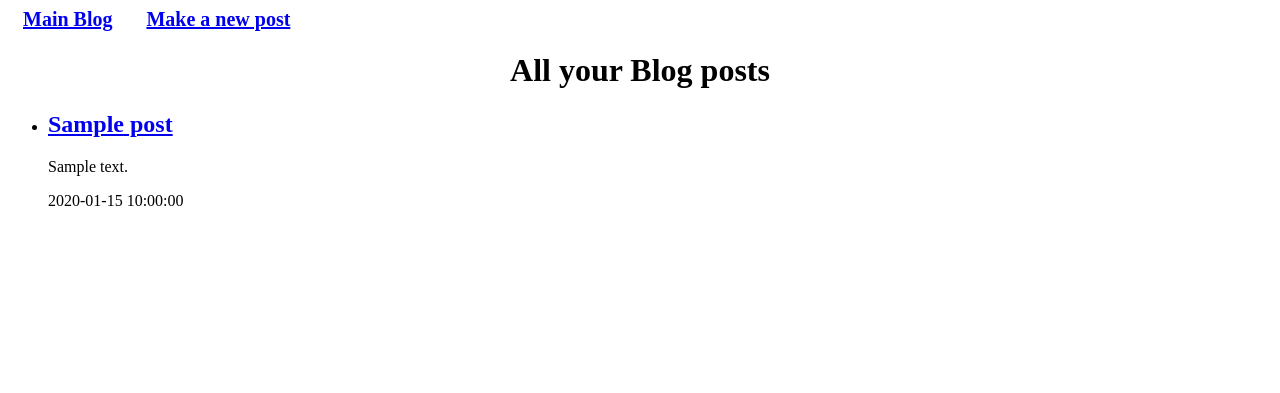
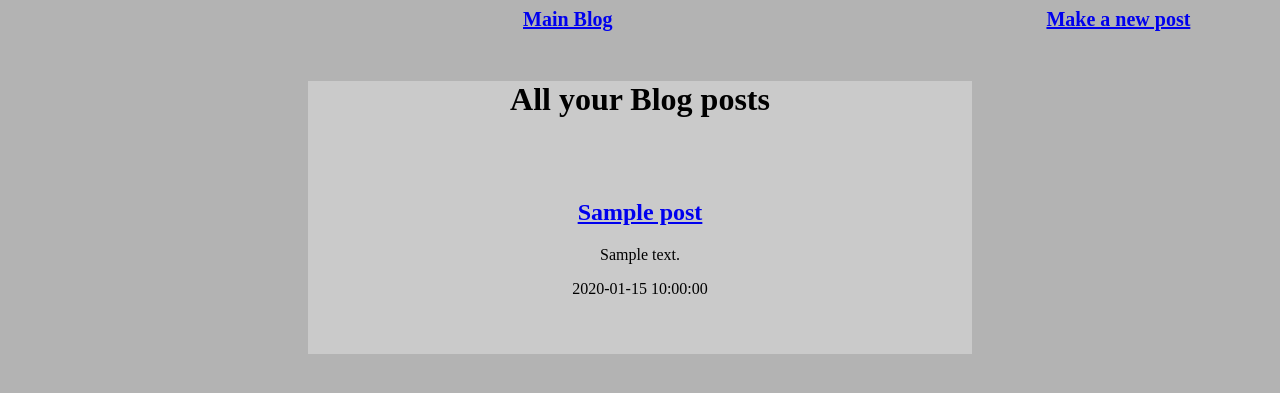
Before and after one commit to alexbrenneman/blogz, a Flask app: page /blog in a window 1280 px wide. Shown: the top 393 px of the page. Run offline with Flask 2, Linux system fonts and the light colour scheme; tables that the repository leaves empty hold one stand-in row (values such as "Sample post").

Commit message:
added css styles to build-a-blog

```diff
--- a/static/styles/main.css
+++ b/static/styles/main.css
@@ -5,11 +5,13 @@ h1{
 #nav2{
     font-size: 20px;
     padding: 15px;
+    margin-left: 400px;
 }
 
 #nav1{
     font-size: 20px;
     padding: 15px;
+    margin-left: 500px;
 }
 
 label{
@@ -22,7 +24,56 @@ label{
 }
 
 #post_button{
-    margin-left: 750px;
+    margin-left: 500px;
     height: 30px;
     width: 75px;
 }
+
+ul {
+    list-style-type: none;
+    padding: 20px;
+    text-align: center;
+
+}
+
+li{
+    padding: 20px;
+}
+
+
+
+.body{
+    background-color: rgb(202, 202, 202);
+    margin-top: 50px;
+    margin-left: 300px;
+    margin-right: 300px;
+
+
+
+}
+
+
+body{
+    background-color: rgb(179, 179, 179);
+}
+
+a:hover{
+    background-color: rgb(110, 100, 103)
+}
+
+#title_box{
+    padding-left: 375px;
+}
+
+#body_feild{
+    padding-left: 0px;
+}
+
+#bfield{
+    padding-left: 305px;
+
+}
+
+p{
+    text-align: center;
+}
--- a/templates/all_posts.html
+++ b/templates/all_posts.html
@@ -2,7 +2,6 @@
 {% block content %}
 
     <h1>All your Blog posts</h1>
-
         <ul>
             {% for post in all_posts %}
             <li>
@@ -12,6 +11,8 @@
                 <p>{{post.body}}</p>
                 <p>{{post.created}}</p>
             </li>
+
             {% endfor %}
         </ul>
+
 {% endblock %}
--- a/templates/base.html
+++ b/templates/base.html
@@ -5,13 +5,16 @@
         <title>{{title}}</title>
     </head>
 <body>
+
         <nav>
             <a href="/blog" id=nav1><strong>Main Blog</strong></a>
             <a href="/newpost" id="nav2"><strong>Make a new post</strong></a>
         </nav>
-
+        <div class="body">
     {% block content %}
     {% endblock %}
 
+        </div>
+
 </body>
 </html>
--- a/templates/new_post_form.html
+++ b/templates/new_post_form.html
@@ -13,8 +13,8 @@
 <br>
 <br>
 <br>
-    <label for="body_field">Say what ya gotta say:</label>
-    <textarea name="body" id="body_field" cols="50" rows="4">{{new_post_body}}</textarea>
+    <label for="body_field" id="bfield">Say what ya gotta say:</label>
+    <textarea name="body" id="body_field" cols="30" rows="2">{{new_post_body}}</textarea>
     <br>
     <br>
     <br>
```
Lines whose indentation alone changed are shown as unchanged.
